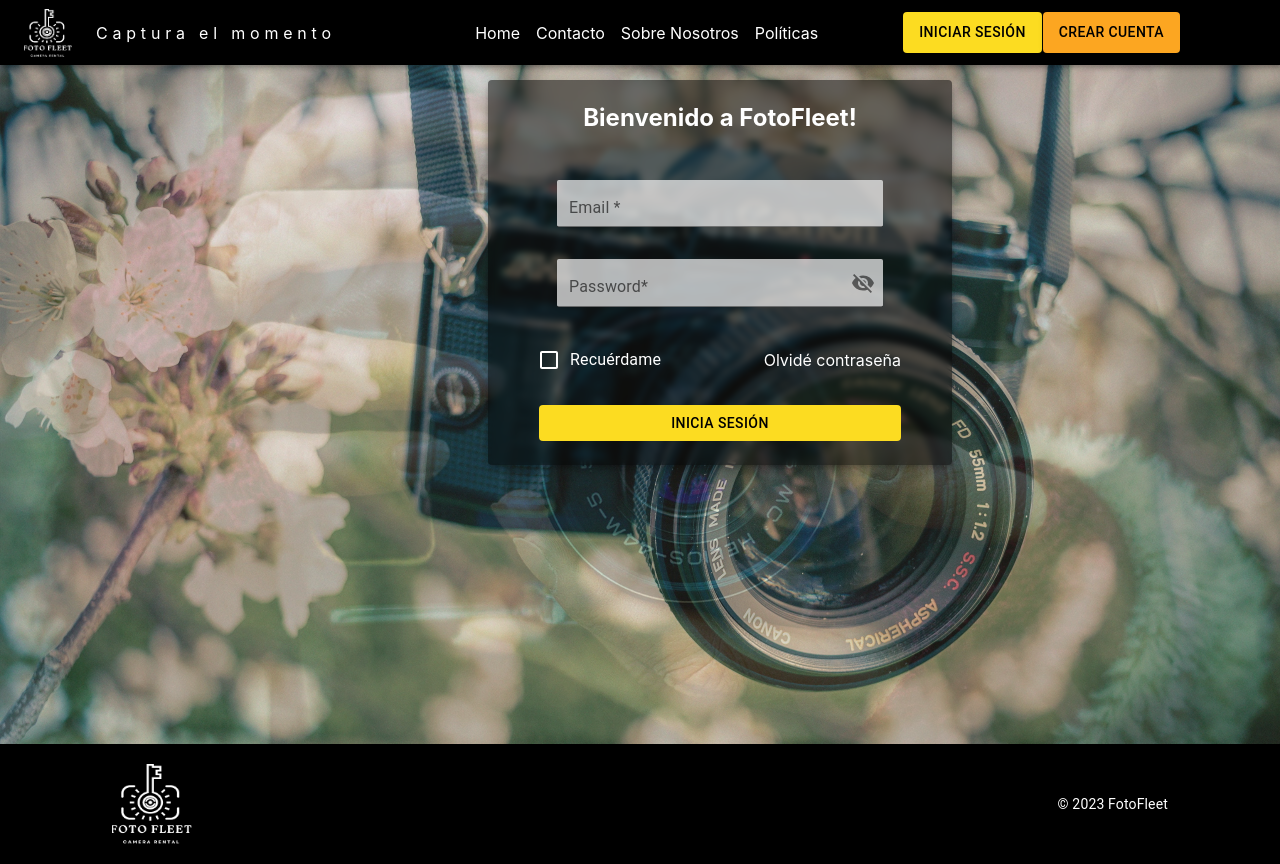
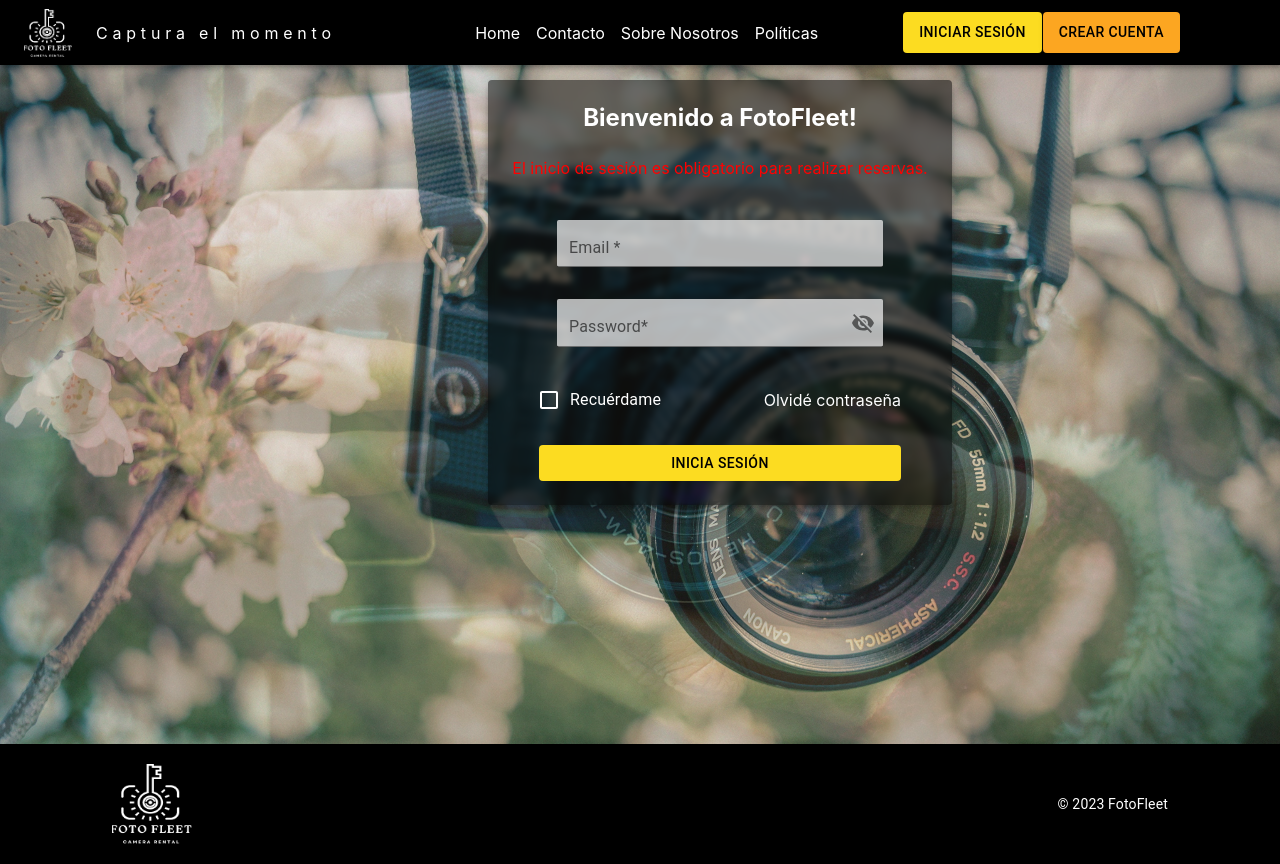
Before and after one commit to Gafhito/Foto-Fleet-Frontend, a React (Vite) app: page /auth/login in a window 1280 px wide. Shown: the top 864 px of the page. Built offline with nearby package versions, Linux system fonts and the light colour scheme; no server answers.

Commit message:
live quick fixes

```diff
--- a/src/App.jsx
+++ b/src/App.jsx
@@ -40,6 +40,8 @@ export const App = () => {
             <Route path='/user/rentals' element={<Rentals/>} />
             <Route path='/contacto' element={<Contacto/>} />
             <Route path='/aboutus' element={<AboutUs/>} />
+            <Route path="/rental-confirmation" element={<RentalConfirmation location={{ state: { cartItems: cartItems } }}/>} />
+
 
             <Route path="/politicas" element={<Politics/>}/>
           </Route>
--- a/src/components/login/Login.jsx
+++ b/src/components/login/Login.jsx
@@ -21,10 +21,9 @@ import {
 import { Visibility, VisibilityOff } from '@mui/icons-material';
 import { CustomTextField } from './CustomTextField';
 import { colors } from '../../utils/constants';
+import { LoginMessage } from './LoginMessage';
 
 import './login.css';
-import LoginMessage from './LoginMessage';
-
 //const label = { inputProps: { 'label': 'Checkbox demo' } };
 
 const Login = () => {
@@ -292,6 +291,7 @@ const Login = () => {
         <div>
           <div>
             <h2 style={{ color: '#ffffff' }}>Bienvenido a FotoFleet!</h2>
+            <LoginMessage />
           </div>
         </div>
         <form action="/" className={'login_form'}>
--- a/src/components/login/LoginMessage.jsx
+++ b/src/components/login/LoginMessage.jsx
@@ -1,11 +1,9 @@
-import React from 'react';
 
-const LoginMessage = () => {
+
+export const LoginMessage = () => {
   return (
     <div className="login-message">
       <p>El inicio de sesión es obligatorio para realizar reservas.</p>
     </div>
   );
 };
-
-export default LoginMessage;
--- a/src/components/login/login.css
+++ b/src/components/login/login.css
@@ -80,11 +80,7 @@
 }
 
 .login-message {
-    background-color: #ffcccc;
-    border: 3px solid #ff0000;
-    padding: 10px;
-    margin-bottom: 10px;
-    border-radius: 15px;
+    color: red;
 }
 
 
```
